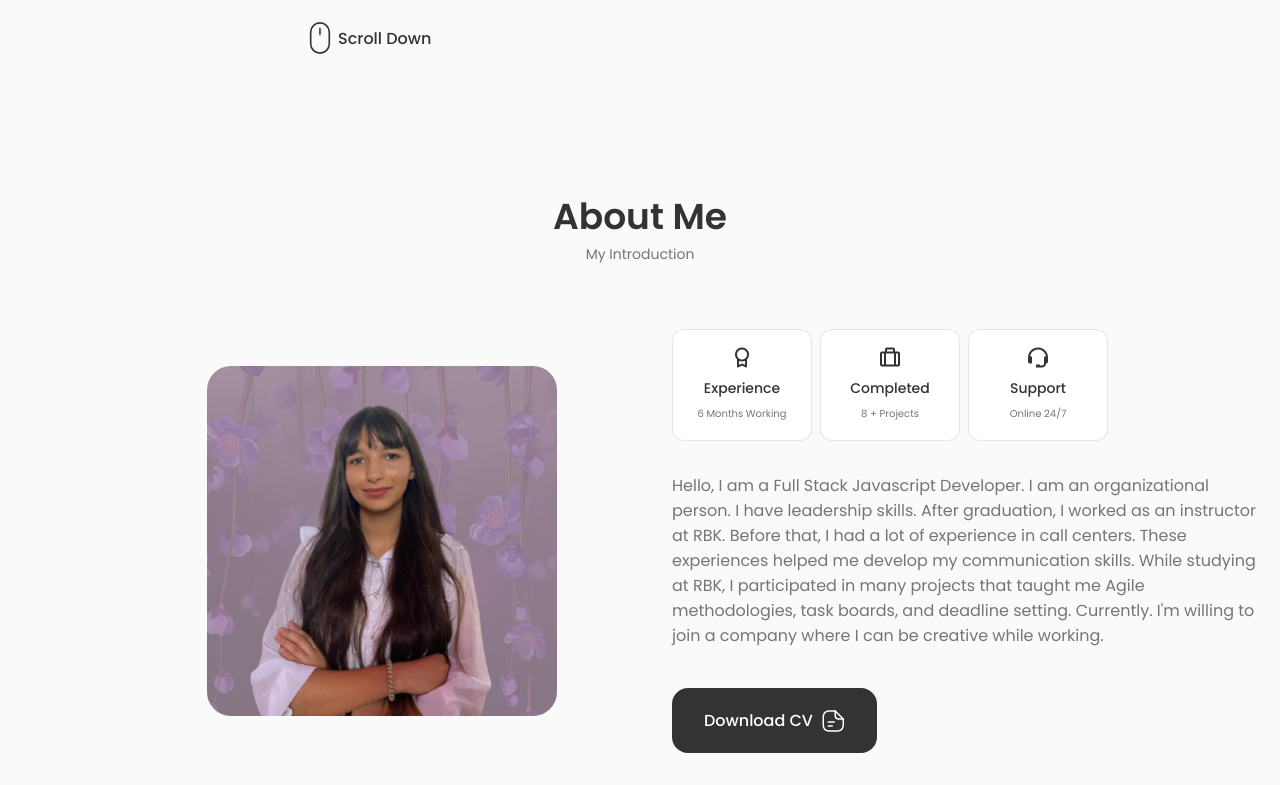
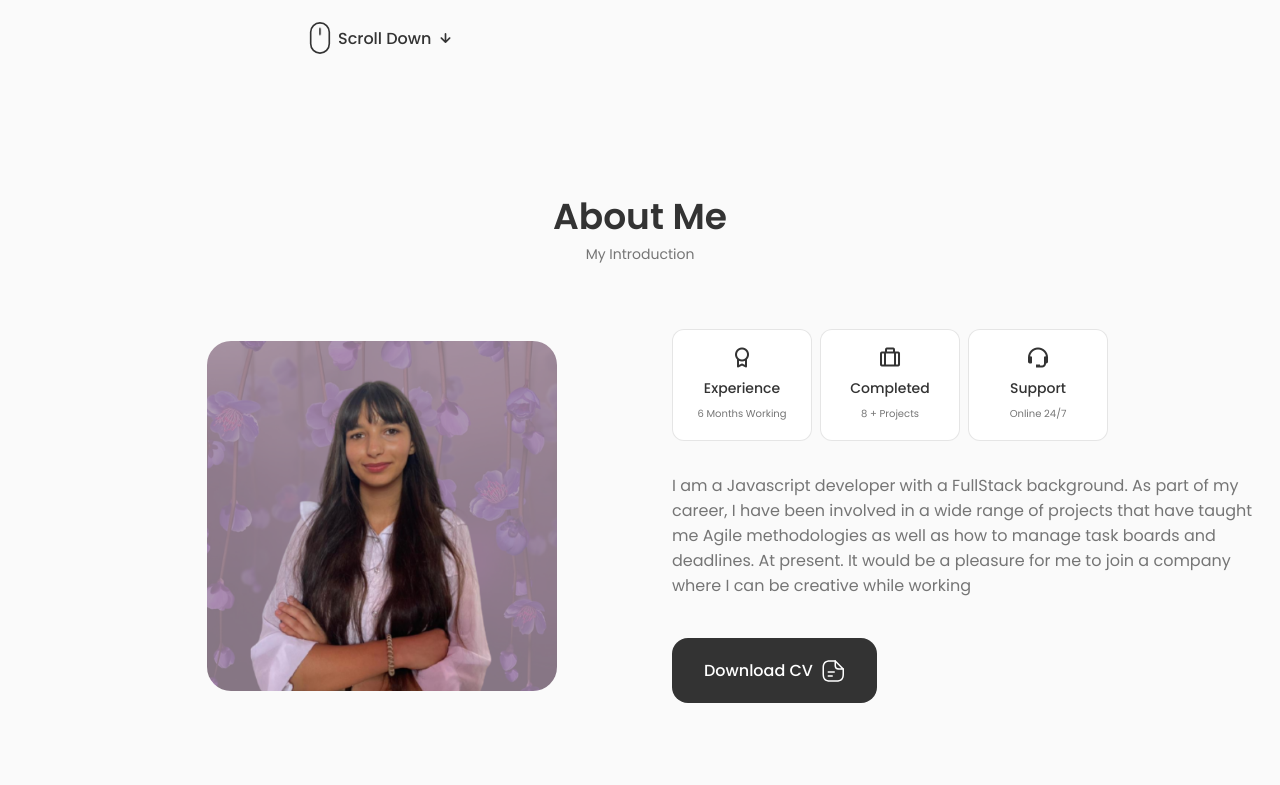
Before and after one commit to sameh-dh/portfolio, a React (Create React App) app: page / in a window 1280 px wide. Shown: the part 486-1271 px from the top of the page. After the commit the page ends 1221 px from the top, so only its background shows below. Built offline with nearby package versions, Linux system fonts and the light colour scheme.

Commit message:
organized design about component

```diff
--- a/src/components/About/About.jsx
+++ b/src/components/About/About.jsx
@@ -14,7 +14,7 @@
                 <div className="about__data">
                     <Info />
                     <p className="about__description">
-                        Hello, I am a Full Stack Javascript Developer. I am an organizational person. I have leadership skills. After graduation, I worked as an instructor at RBK. Before that, I had a lot of experience in call centers. These experiences helped me develop my communication skills. While studying at RBK, I participated in many projects that taught me Agile methodologies, task boards, and deadline setting. Currently. I'm willing to join a company where I can be creative while working.
+                     I am a Javascript developer with a FullStack background. As part of my career, I have been involved in a wide range of projects that have taught me Agile methodologies as well as how to manage task boards and deadlines. At present. It would be a pleasure for me to join a company where I can be creative while working
                     </p>
                     <a download="" href={CV}className="button button--flex">Download CV
                         <svg
```
